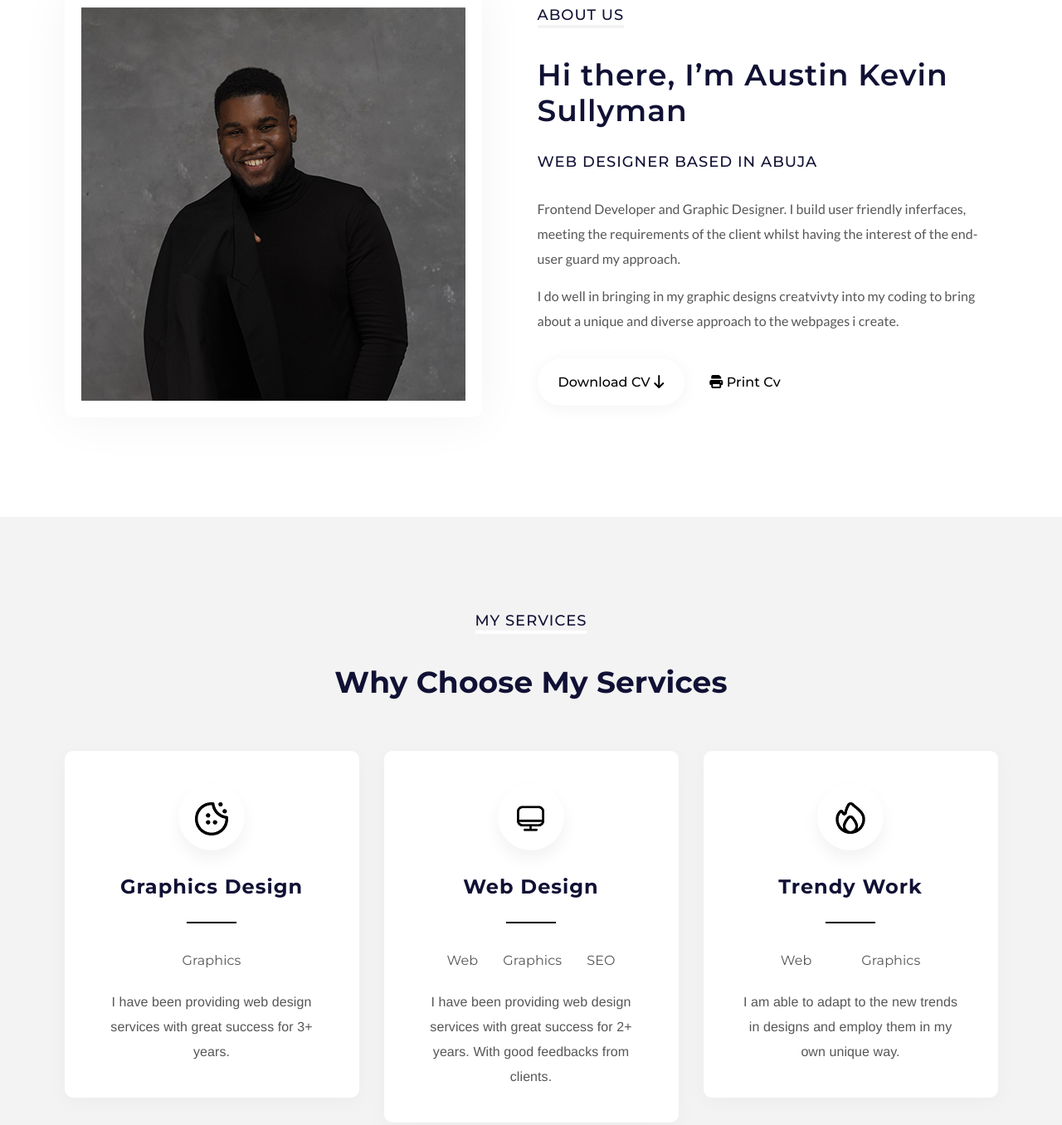
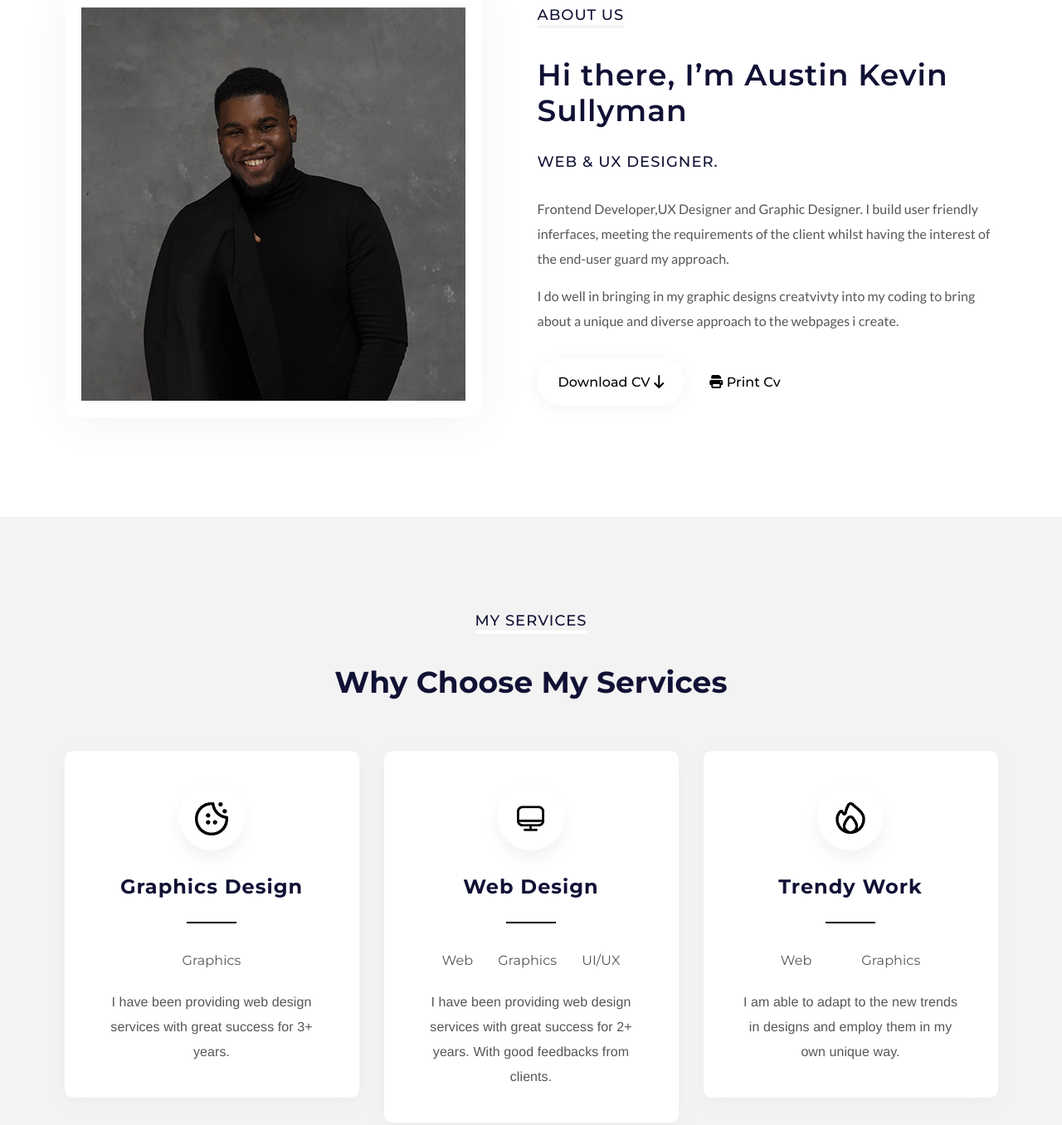
Before and after one commit to austinsk/portfolio, a plain HTML site: page index.html in a window 1280 px wide. Shown: the part 877-2233 px from the top of the page at 83% size. Drawn offline with nearby package versions, Linux system fonts and the light colour scheme.

Commit message:
Update index.html

```diff
--- a/index.html
+++ b/index.html
@@ -208,11 +208,11 @@
 										Hi there, I’m Austin Kevin Sullyman
 									</h2>
 									<h5 class="about-title-3">
-										Web Designer based in Abuja
+										Web & UX Designer.
 									</h5>
 									<div class="about-txt mb-30">
 										<p>
-											Frontend Developer and Graphic Designer. I build user friendly inferfaces, meeting the requirements of the client whilst having the interest of the end-user guard my approach.
+											Frontend Developer,UX Designer and Graphic Designer. I build user friendly inferfaces, meeting the requirements of the client whilst having the interest of the end-user guard my approach.
 											</p>
 										</p>
 										<p class="mb-0">
@@ -220,11 +220,11 @@
 										</p>
 									</div>
 									<div class="about-btns">
-										<a href="assets/Austin-CV.pdf" class="tm-btn-2">
+										<a href="assets/Austin-Sullyman-CV-la(porfolio).pdf" class="tm-btn-2">
 											Download CV
 											<i class="fas fa-arrow-down"></i>
 										</a>
-										<a href="assets/Austin-CV.pdf" class="tm-btn-3">
+										<a href="assets/Austin-Sullyman-CV-la(porfolio).pdf" class="tm-btn-3">
 											<i class="fas fa-print"></i>
 											Print Cv
 										</a>
@@ -288,7 +288,7 @@
 									<ul class="service-tag">
 										<li><a href="#">Web</a></li>
 										<li><a href="#">Graphics</a></li>
-										<li><a href="#">SEO</a></li>
+										<li><a href="#">UI/UX</a></li>
 									</ul>
 									<p>
 										I have been providing web design services with great success for 2+ years. With good feedbacks from clients.
```
